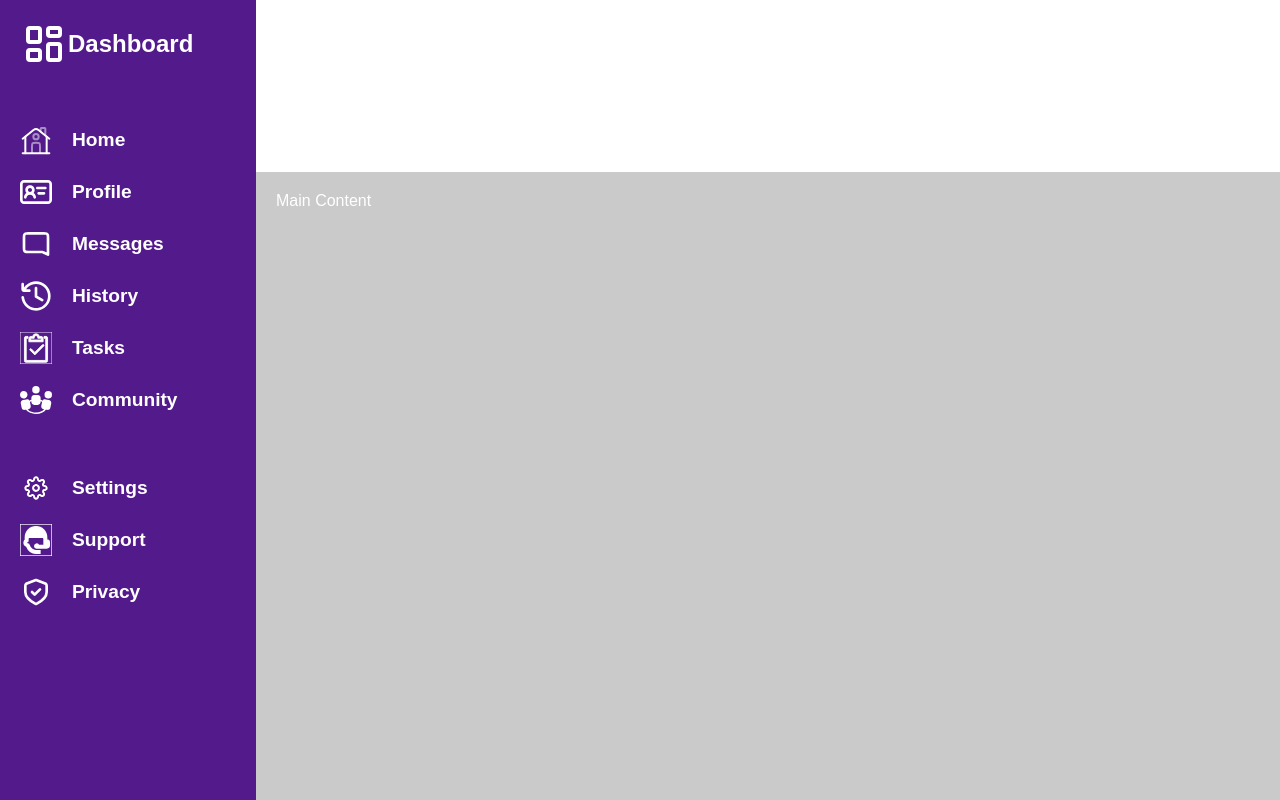
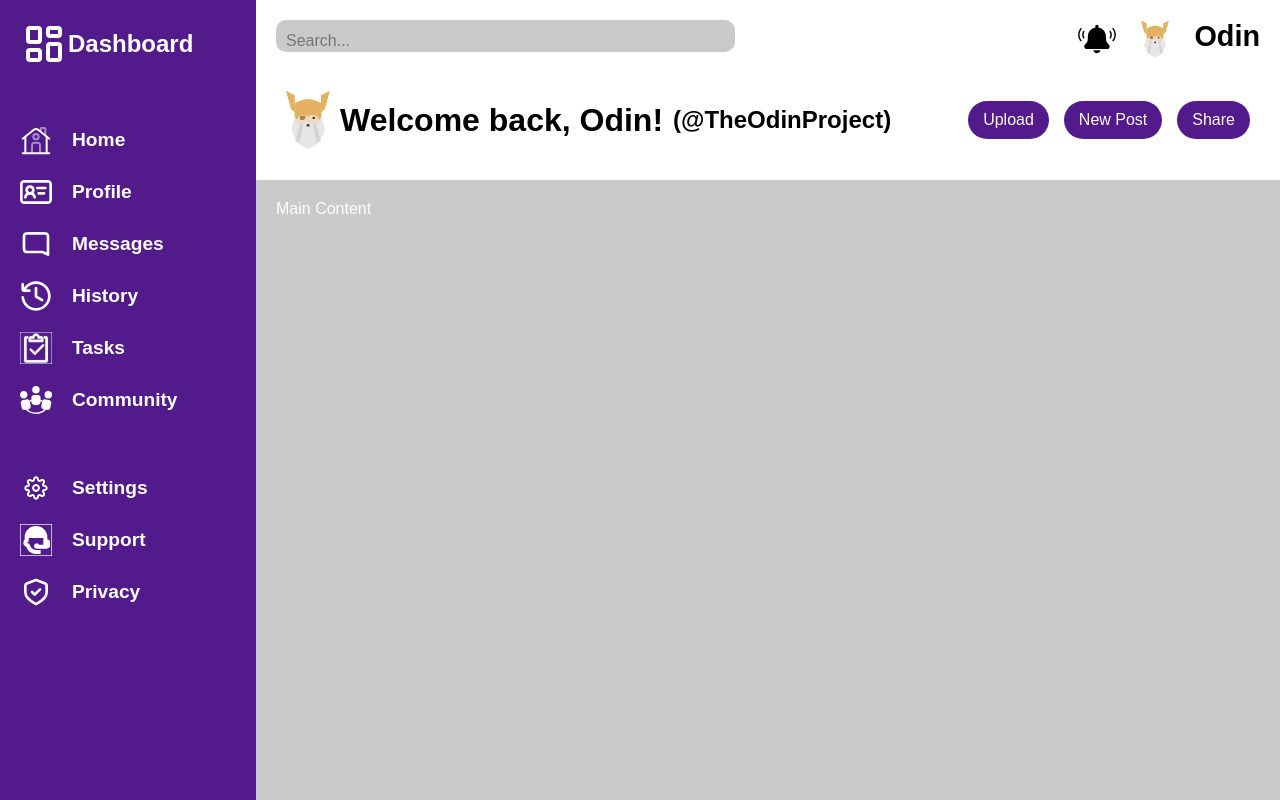
Before and after one commit to WLewis0991/AdminDashboard, a plain HTML site: page index.html in a window 1280 px wide. Shown: the top 800 px of the page. Drawn offline with Linux system fonts and the light colour scheme.

Commit message:
Header updated and styled

```diff
--- a/index.html
+++ b/index.html
@@ -23,7 +23,25 @@
 
     </div>
 
-    <div id="header">Header</div>
+    <div id="header">
+        <input type="search" id="searchBar" placeholder="Search...">
+        <div id="userProfile">
+            <img src="imgs/ringing-bell-alarm-notify-svgrepo-com.svg" alt="Notifications" id="notificationIcon">
+            <img src="imgs/idkh09PaW6_1767029138421.svg" alt="User Profile" id="userIcon">
+            <h2>Odin</h2>
+        </div>
+        <div id="welcome">
+            <img src="imgs/idkh09PaW6_1767029138421.svg" alt="userIcon" id="userIconWelcome">
+            <h1>Welcome back, Odin!</h1>
+            <h2>(@TheOdinProject)</h2>
+        </div>
+        <div id="uploadButtons">
+            <button class="uploadBtn">Upload</button>
+            <button class="uploadBtn">New Post</button>
+            <button class="uploadBtn">Share</button>
+
+        </div>
+    </div>
 
     <div id="mainContent">Main Content</div>
 </body>
--- a/styles.css
+++ b/styles.css
@@ -8,7 +8,7 @@ body {
     font-family: Arial, sans-serif;
     display: grid;
     grid-template-columns: repeat(5, 1fr);
-    grid-template-rows: repeat(6, auto);
+    grid-template-rows: repeat(6, 1fr);
     min-height: 100vh;
     min-width: none;
 }
@@ -60,10 +60,62 @@ body {
     grid-column: 2 / 6;
     grid-row: 1 / 2;
     background-color: #ffffff;
-    color: white;
+    color: rgb(0, 0, 0);
     padding: 20px;
+    display: grid;
+    grid-template-columns: repeat(3, 1fr);
+    grid-template-rows: repeat(2, 1fr);
 }
 
+#searchBar {
+    grid-column: span 2;
+    grid-row: 1 / 2;
+    padding: 10px 10px 0 10px;
+    font-size: 1em;
+    border: none;
+    border-radius: 10px;
+    width: 70%;
+    height: 2em;
+    background-color: #cacaca;
+    align-items: center;
+    justify-content: center;
+}
+
+#userProfile {
+    display: flex;
+    flex-direction: row;
+    font-size: 1.2em;
+    width: 100% ;
+    justify-content: right;
+    gap: 25px;
+}
+#userProfile img {
+    height: 2em;
+    cursor: pointer;
+}
+#welcome{
+    display: flex;
+    align-items: center;
+    gap: 10px;
+    padding: 0 10px 10px 10px;
+    grid-column: span 2;
+}
+#uploadButtons{
+    display: flex;
+    align-items: center;
+    justify-content: right;
+    gap: 15px;
+    padding: 0 10px 10px 10px;
+}
+#uploadButtons button{
+    padding: 10px 15px;
+    border: none;
+    border-radius: 20px;
+    background-color: #531a8b;
+    color: white;
+    cursor: pointer;
+    font-size: 1em;
+}
 #mainContent {
     grid-column: 2 / 6;
     grid-row: 2 / 7;
```
